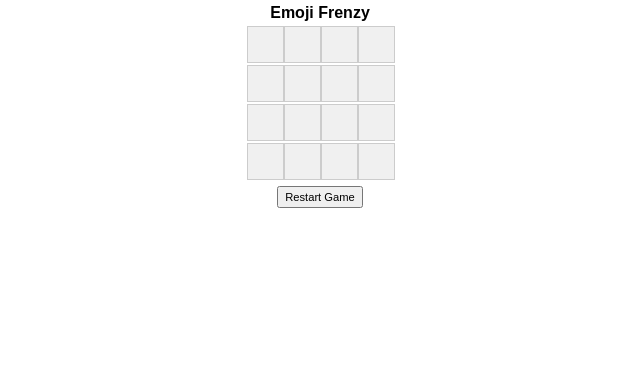
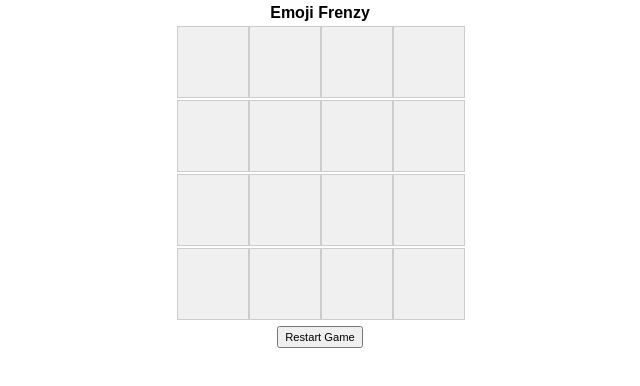
Before and after one commit to Gevorg-Ghevondyan/telegramminiapp, a plain HTML site: page index.html in a window 1280 px wide. Shown: the whole page, without its empty margins (320-960 px from the left). Drawn offline with Linux system fonts and the light colour scheme.

Commit message:
Update styles.css

```diff
--- a/styles.css
+++ b/styles.css
@@ -12,15 +12,15 @@ h1 {
 
 .game-board {
     display: grid;
-    grid-template-columns: repeat(4, 35px); /* Slightly smaller grid columns */
+    grid-template-columns: repeat(4, 70px); /* Slightly smaller grid columns */
     grid-gap: 2px; /* Slightly smaller gaps between cards */
     justify-content: center;
     margin: 0 auto;
 }
 
 .card {
-    width: 35px; /* Slightly smaller card width */
-    height: 35px; /* Slightly smaller card height */
+    width: 70px; /* Slightly smaller card width */
+    height: 70px; /* Slightly smaller card height */
     display: flex;
     align-items: center;
     justify-content: center;
```
